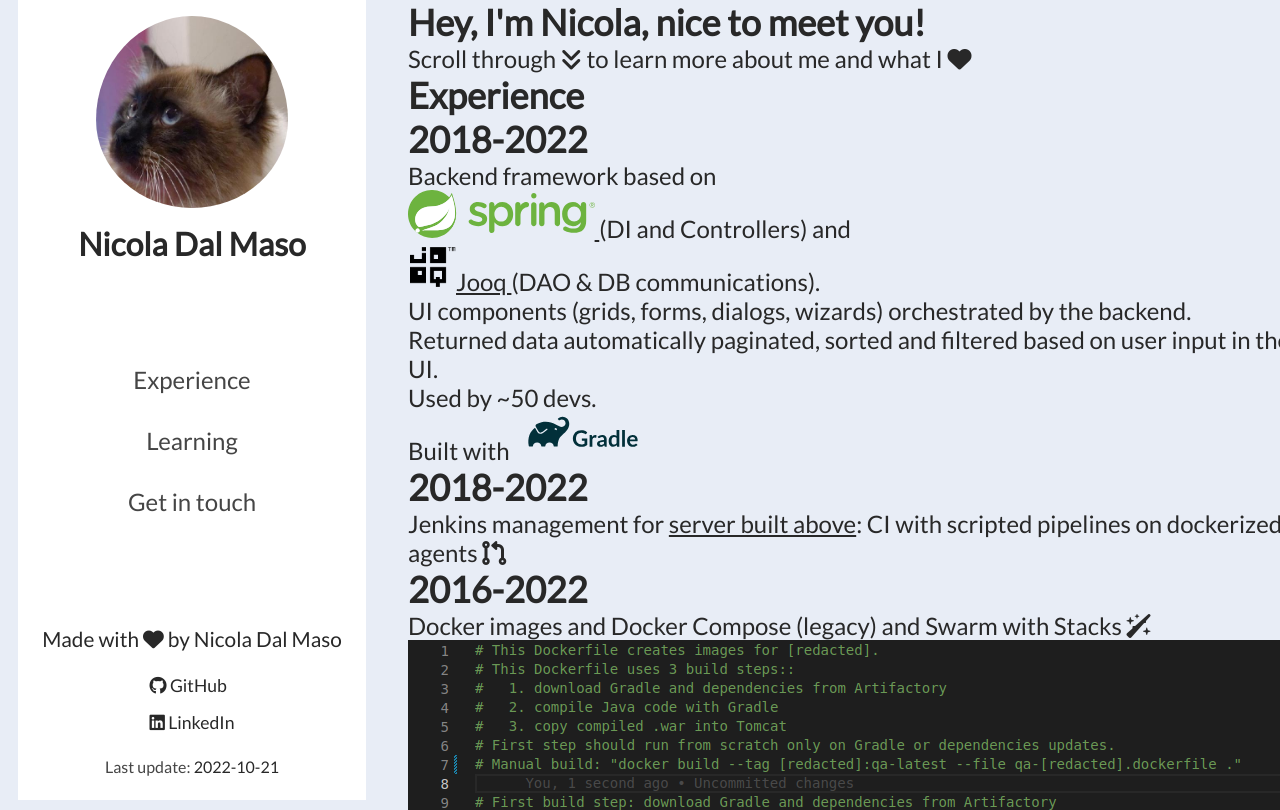
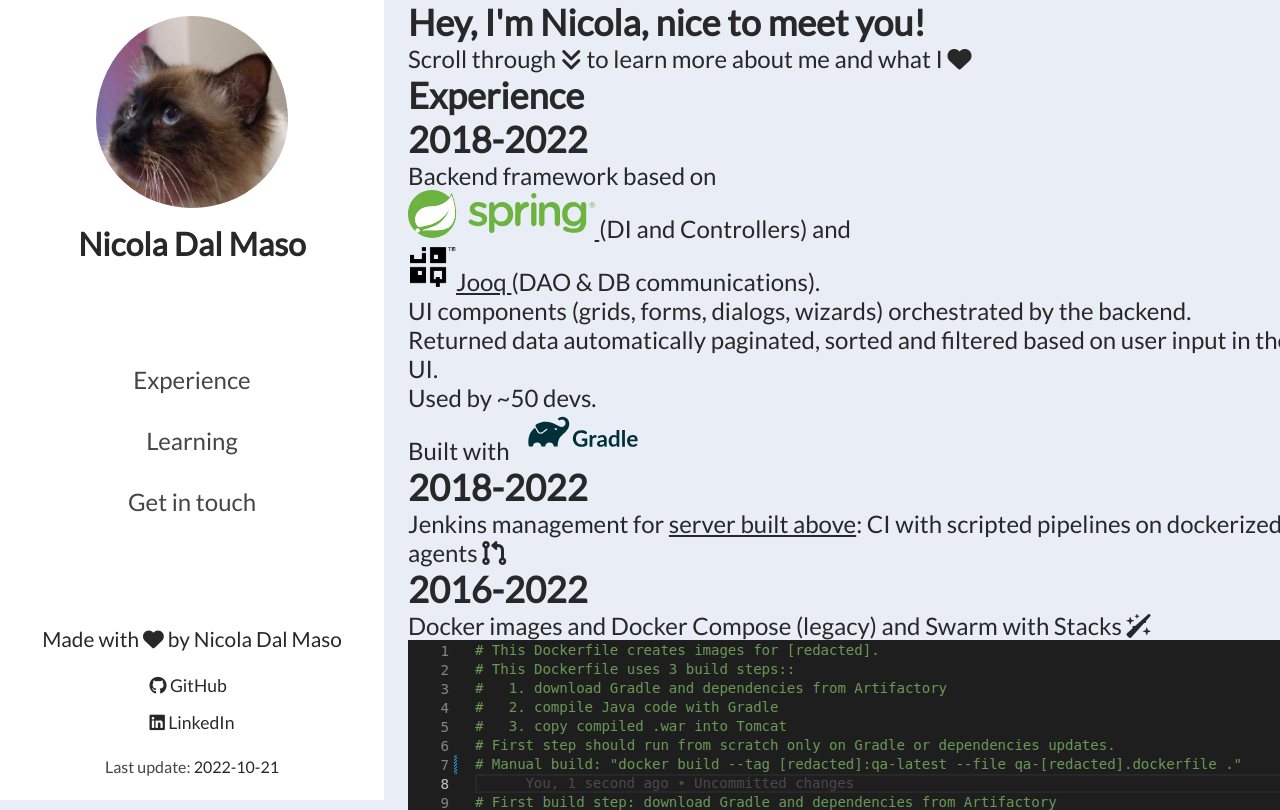
Before and after one commit to niktekusho/niktekusho.github.com, a plain HTML site: page index.html in a window 1280 px wide. Shown: the top 810 px of the page. Drawn offline with Linux system fonts and the light colour scheme.

Commit message:
Fixes weird sizing of the sidebar

```diff
--- a/style.css
+++ b/style.css
@@ -61,6 +61,7 @@ html {
 	top: 0;
 	align-self: flex-start;
 	height: 100vh;
+	width: 100%; /* take all space given by the grid layout */
 
 	/* Layout inside the sidebar */
 	display: flex;
```
